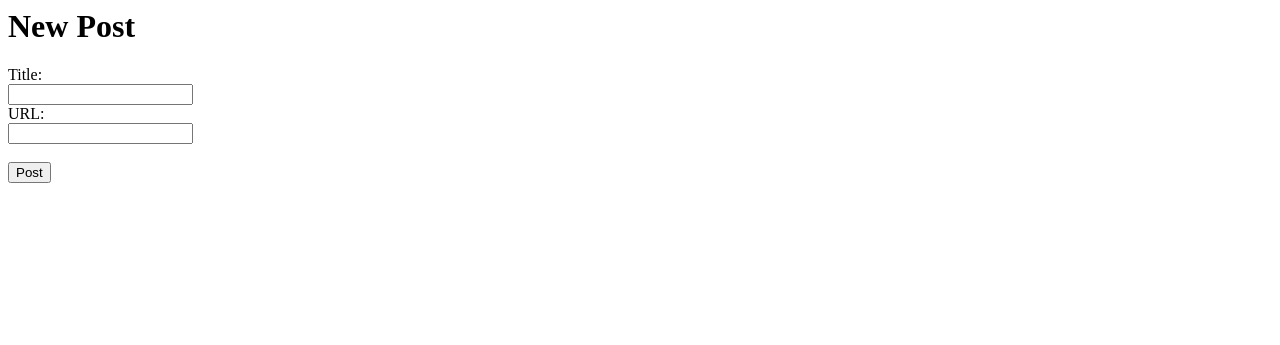
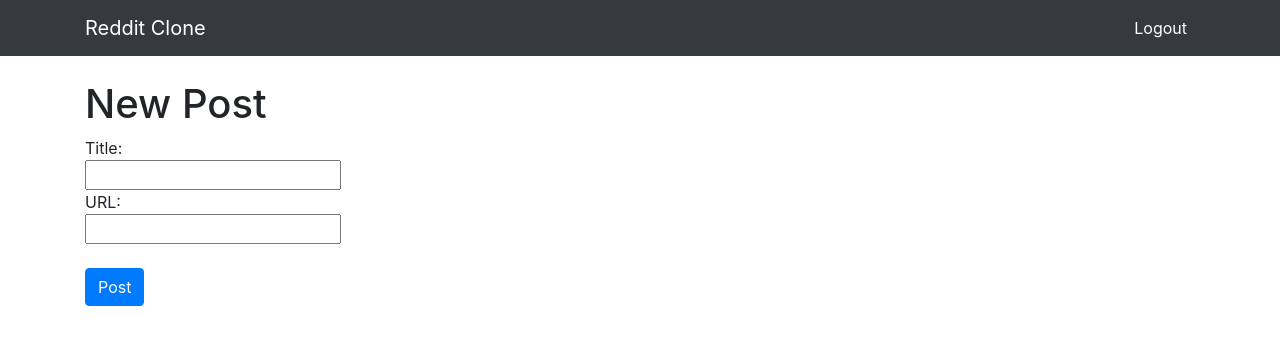
Before and after one commit to KashidVivek/Reddit-Clone, a Django app: page /posts/create/ in a window 1280 px wide. Shown: the top 345 px of the page. Run offline with Django 3.2, Linux system fonts and the light colour scheme; a user stored in the database is signed in; some libraries are stand-ins or nearby versions.

Commit message:
Voting and Posts Works

```diff
--- a/Desktop/R/redditclone/accounts/urls.py
+++ b/Desktop/R/redditclone/accounts/urls.py
@@ -7,4 +7,5 @@ app_name = 'accounts'
 urlpatterns = [
     path('signup/', views.signup,name = 'signup'),
     path('login/', views.loginview,name = 'login'),
+    path('logout/', views.logoutview,name = 'logout'),
 ]
--- a/Desktop/R/redditclone/posts/models.py
+++ b/Desktop/R/redditclone/posts/models.py
@@ -8,3 +8,6 @@ class Post(models.Model):
 	pub_date = models.DateTimeField()
 	author = models.ForeignKey(User, on_delete=models.CASCADE,)
 	votes_total = models.IntegerField(default = 1)
+
+	def pub_date_pretty(self):
+		return self.pub_date.strftime('%b %e %Y')
--- a/Desktop/R/redditclone/posts/templates/posts/create.html
+++ b/Desktop/R/redditclone/posts/templates/posts/create.html
@@ -1,3 +1,6 @@
+{% extends 'base.html'%}
+{% block content%}
+
 <h1>New Post</h1>
 
 {% if error %}
@@ -14,5 +17,6 @@
 	<input type="text" name="url"/>
 	<br/>
 	<br/>
-	<input type="submit" value="Post"/>
+	<input class="btn btn-primary" type="submit" value="Post"/>
 </form>
+{% endblock %}
--- a/Desktop/R/redditclone/posts/urls.py
+++ b/Desktop/R/redditclone/posts/urls.py
@@ -7,5 +7,6 @@ app_name = 'posts'
 urlpatterns = [
     path('create/', views.create,name = 'create'),
     re_path(r'(?P<pk>[0-9]+)/upvote', views.upvote,name = 'upvote'),
+    re_path(r'(?P<pk>[0-9]+)/downvote', views.downvote,name = 'downvote'),
 
 ]
--- a/Desktop/R/redditclone/posts/views.py
+++ b/Desktop/R/redditclone/posts/views.py
@@ -26,8 +26,19 @@ def create(request):
 
 
 def home(request):
-	posts = Post.objects.order_by('votes_total')
+	posts = Post.objects.order_by('-votes_total')
 	return render(request,'posts/home.html',{'posts':posts})
 
 def upvote(request,pk):
-	return redirect('home')
+	if request.method == 'POST':
+		post = Post.objects.get(pk = pk)
+		post.votes_total += 1
+		post.save()
+		return redirect('home')
+
+def downvote(request,pk):
+	if request.method == 'POST':
+		post = Post.objects.get(pk = pk)
+		post.votes_total -= 1
+		post.save()
+		return redirect('home')
--- a/Desktop/R/redditclone/redditclone/settings.py
+++ b/Desktop/R/redditclone/redditclone/settings.py
@@ -56,7 +56,7 @@ ROOT_URLCONF = 'redditclone.urls'
 TEMPLATES = [
     {
         'BACKEND': 'django.template.backends.django.DjangoTemplates',
-        'DIRS': [],
+        'DIRS': ['templates'],
         'APP_DIRS': True,
         'OPTIONS': {
             'context_processors': [
--- /dev/null
+++ b/Desktop/R/redditclone/templates/base.html
@@ -0,0 +1,58 @@
+<!doctype html>
+<html lang="en">
+  <head>
+    <!-- Required meta tags -->
+    <meta charset="utf-8">
+    <meta name="viewport" content="width=device-width, initial-scale=1, shrink-to-fit=no">
+
+    <!-- Bootstrap CSS -->
+
+    <link rel="stylesheet" href="https://stackpath.bootstrapcdn.com/bootstrap/4.5.0/css/bootstrap.min.css" integrity="sha384-9aIt2nRpC12Uk9gS9baDl411NQApFmC26EwAOH8WgZl5MYYxFfc+NcPb1dKGj7Sk" crossorigin="anonymous">
+    <link href="https://fonts.googleapis.com/icon?family=Material+Icons"
+      rel="stylesheet">
+
+    <title>Reddit Clone</title>
+  </head>
+  <body>
+	  	<nav class="navbar navbar-dark bg-dark navbar-expand-lg ">
+	  		<div class="container">
+	  <a class="navbar-brand" href="#">Reddit Clone</a>
+	  <button class="navbar-toggler" type="button" data-toggle="collapse" data-target="#navbarNav" aria-controls="navbarNav" aria-expanded="false" aria-label="Toggle navigation">
+	    <span class="navbar-toggler-icon"></span>
+	  </button>
+	  <div class="collapse navbar-collapse" id="navbarNav">
+	    <ul class="navbar-nav ml-auto">
+	    	{% if user.is_authenticated %}
+	    	<li class="nav-item active">
+	        	<a class="nav-link" href="#" onclick="document.getElementById('logout').submit()">Logout <span class="sr-only">(current)</span></a>
+	      	</li>
+	      	<form id="logout" method="POST" action="{% url 'accounts:logout'%}">
+	      		{% csrf_token %}
+	      		<input type="hidden">
+	      	</form>
+	    	{% else %}
+	    	<li class="nav-item">
+	        	<a class="nav-link" href="{% url 'accounts:signup'%}">Sign Up</a>
+	      	</li>
+	      	<li class="nav-item">
+	        	<a class="nav-link" href="{% url 'accounts:login'%}">Login</a>
+	      	</li>
+	    	{% endif %}
+	    </ul>
+		</div>
+	  </div>
+	</nav>
+	<div class="container">
+		<br/>
+		{% block content%}
+		{% endblock %}
+
+	</div>
+    <!-- Optional JavaScript -->
+    <!-- jQuery first, then Popper.js, then Bootstrap JS -->
+
+    <script src="https://code.jquery.com/jquery-3.5.1.slim.min.js" integrity="sha384-DfXdz2htPH0lsSSs5nCTpuj/zy4C+OGpamoFVy38MVBnE+IbbVYUew+OrCXaRkfj" crossorigin="anonymous"></script>
+    <script src="https://cdn.jsdelivr.net/npm/popper.js@1.16.0/dist/umd/popper.min.js" integrity="sha384-Q6E9RHvbIyZFJoft+2mJbHaEWldlvI9IOYy5n3zV9zzTtmI3UksdQRVvoxMfooAo" crossorigin="anonymous"></script>
+    <script src="https://stackpath.bootstrapcdn.com/bootstrap/4.5.0/js/bootstrap.min.js" integrity="sha384-OgVRvuATP1z7JjHLkuOU7Xw704+h835Lr+6QL9UvYjZE3Ipu6Tp75j7Bh/kR0JKI" crossorigin="anonymous"></script>
+  </body>
+</html>
```
Also changed, not shown: Desktop/R/redditclone/accounts/templates/accounts/login.html (+5 -3 lines), Desktop/R/redditclone/accounts/templates/accounts/signup.html (+4 -3 lines), Desktop/R/redditclone/accounts/views.py (+8 -2 lines), Desktop/R/redditclone/posts/templates/posts/home.html (+31 -7 lines), Desktop/R/redditclone/db.sqlite3.
